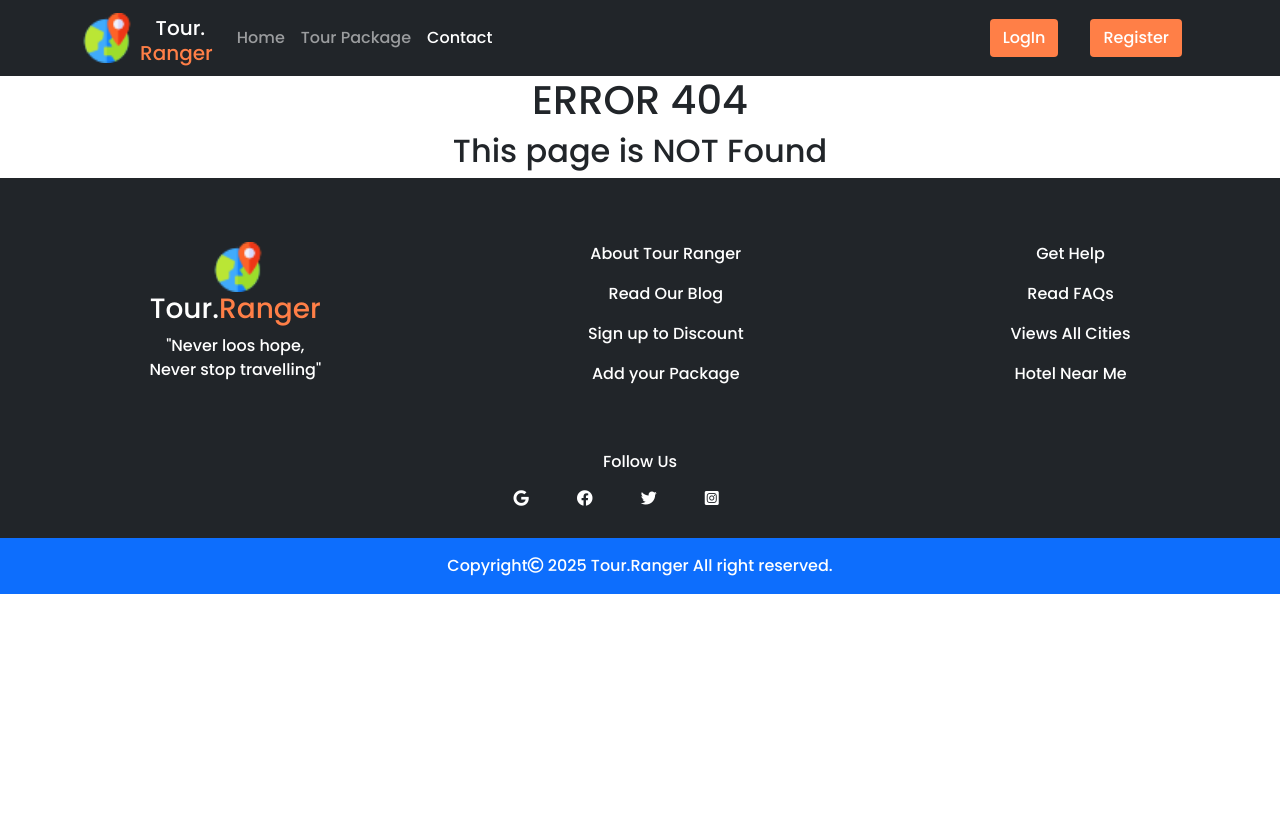
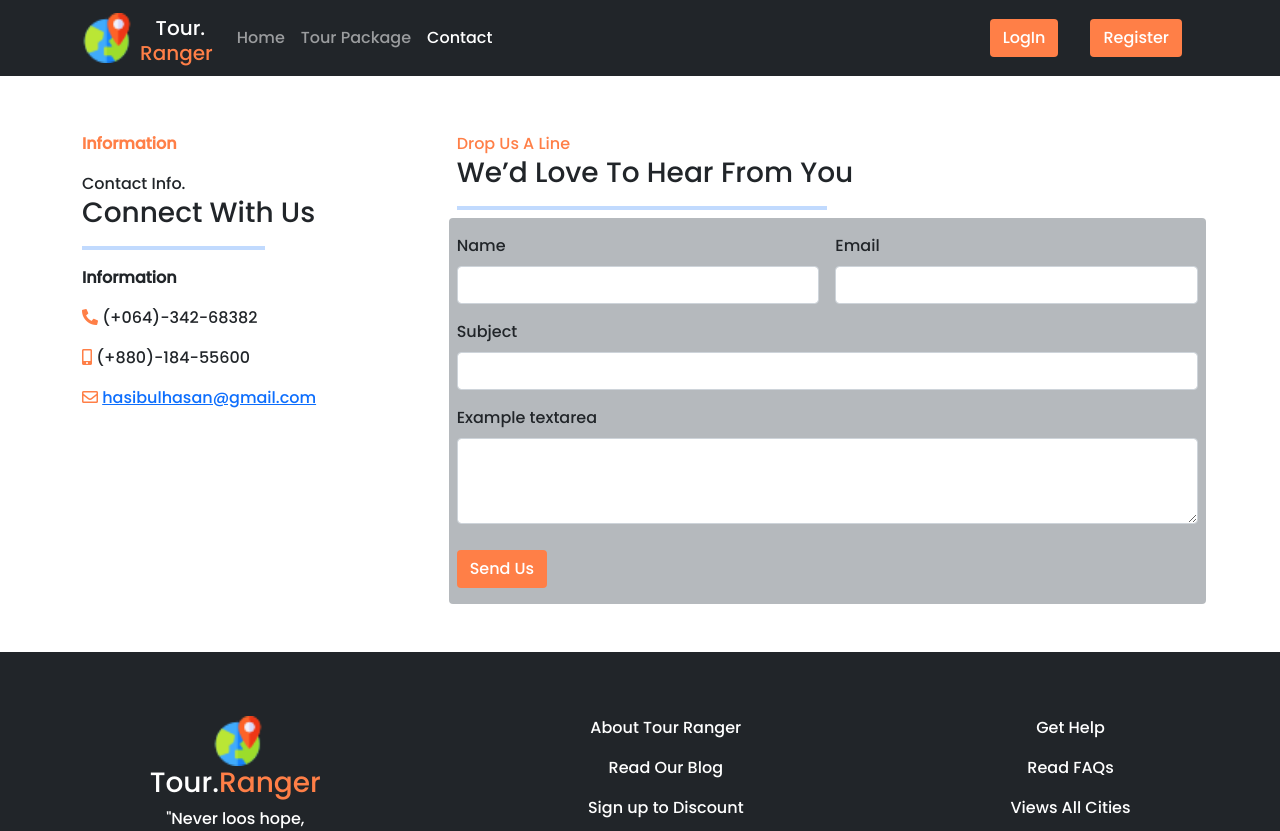
Before and after one commit to Hasibul294/tour-ranger-with-react-firebase-node-mongo-client-side, a React (Create React App) app: page /contact in a window 1280 px wide. Shown: the top 831 px of the page. Before the commit the page ends 800 px from the top, so only its background shows below. Built offline with nearby package versions, Linux system fonts and the light colour scheme; no server answers.

Commit message:
contact added

```diff
--- a/src/App.js
+++ b/src/App.js
@@ -14,6 +14,7 @@ import BookPackage from "./pages/BookPackage/BookPackage";
 import AddPackage from "./pages/AddPackage/AddPackage";
 import MyOrders from "./pages/MyOrders/MyOrders";
 import ManageOrder from "./pages/ManageOrder/ManageOrder";
+import Contact from "./pages/Contact/Contact";
 
 function App() {
   return (
@@ -43,6 +44,9 @@ function App() {
             <PrivateRoute exact path="/manageOrder">
               <ManageOrder></ManageOrder>
             </PrivateRoute>
+            <Route exact path="/contact">
+              <Contact></Contact>
+            </Route>
             <Route exact path="/login">
               <Login></Login>
             </Route>
--- /dev/null
+++ b/src/pages/Contact/Contact.js
@@ -0,0 +1,86 @@
+import React from "react";
+import { Container } from "react-bootstrap";
+
+const Contact = () => {
+  return (
+    <Container>
+      <div className="row g-2 my-5 text-start">
+        <div className="col-md-4">
+          <p className="text-color fw-bold">Information</p>
+          <p className=" mb-0">Contact Info.</p>
+          <h3>Connect With Us</h3>
+          <hr className="border-bottom border-4 border-primary w-50" />
+          <p className="fw-bold">Information</p>
+          <p>
+            <i className="text-color fas fa-phone-alt"></i> (+064)-342-68382
+          </p>
+          <p>
+            <i className="text-color fas fa-mobile-alt"></i> (+880)-184-55600
+          </p>
+          <p>
+            <i className="text-color far fa-envelope"></i>{" "}
+            <a href="hasibulhasan294@gmail.com">hasibulhasan@gmail.com</a>
+          </p>
+        </div>
+        <div className="col-md-8">
+          <p className="text-color mb-0">Drop Us A Line</p>
+          <h3>We’d Love To Hear From You</h3>
+          <hr className="border-bottom border-4 border-primary w-50 mb-4" />
+          <form className="row g-3 bg-secondary bg-opacity-50 rounded pb-3">
+            <div className="col-md-6">
+              <label htmlFor="inputEmail4" className="form-label">
+                Name
+              </label>
+              <input
+                required
+                type="name"
+                className="form-control"
+                id="inputEmail4"
+              />
+            </div>
+            <div className="col-md-6">
+              <label htmlFor="inputPassword4" className="form-label">
+                Email
+              </label>
+              <input
+                required
+                type="email"
+                className="form-control"
+                id="inputPassword4"
+              />
+            </div>
+            <div className="col-12">
+              <label htmlFor="inputAddress" className="form-label">
+                Subject
+              </label>
+              <input
+                required
+                type="text"
+                className="form-control"
+                id="inputAddress"
+              />
+            </div>
+            <div className="col-12">
+              <label for="exampleFormControlTextarea1" className="form-label">
+                Example textarea
+              </label>
+              <textarea
+                required
+                className="form-control"
+                id="exampleFormControlTextarea1"
+                rows="3"
+              ></textarea>
+            </div>
+            <div className="col-12">
+              <button type="submit" className="btn bg-orange text-white">
+                Send Us
+              </button>
+            </div>
+          </form>
+        </div>
+      </div>
+    </Container>
+  );
+};
+
+export default Contact;
```
